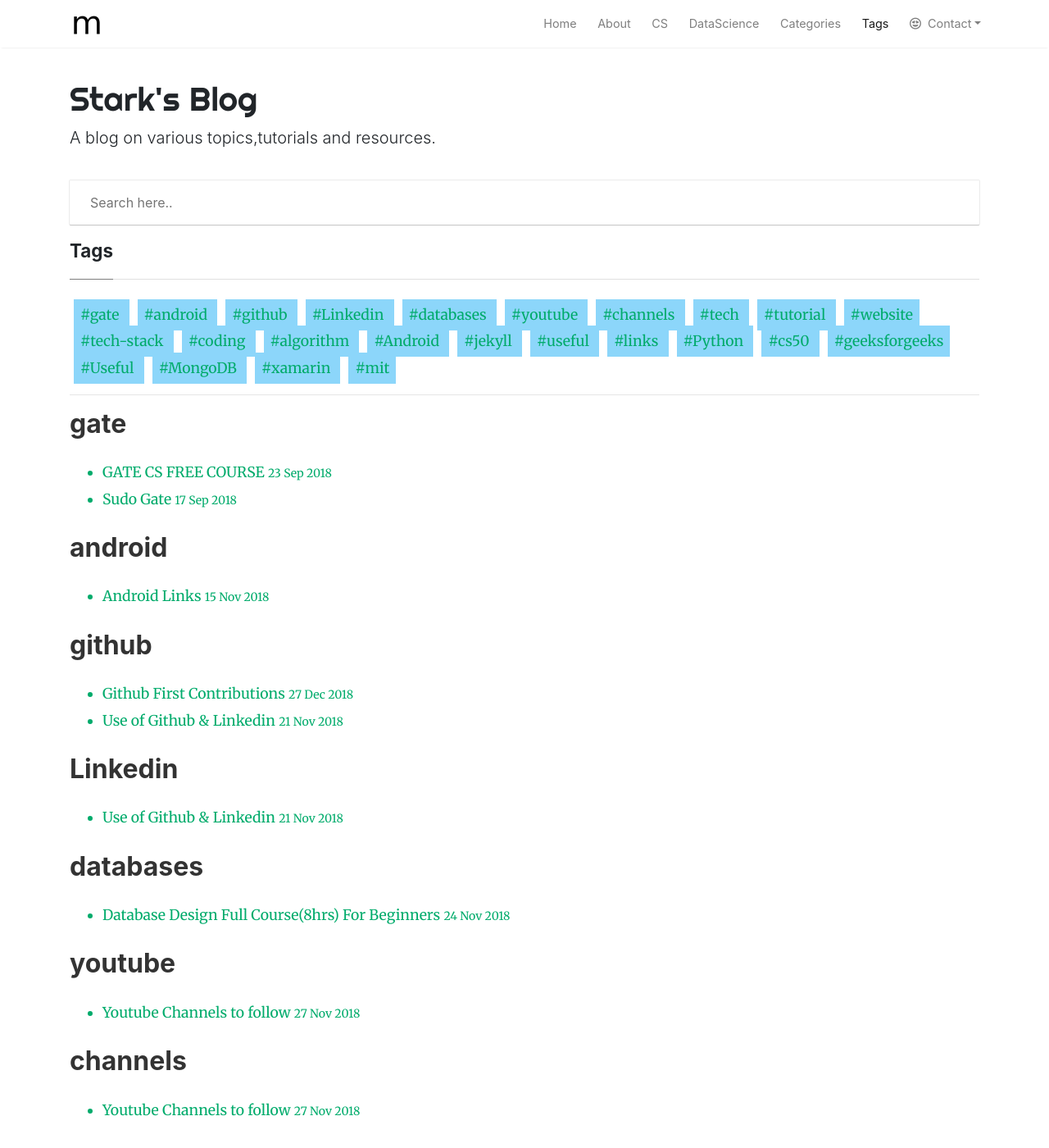
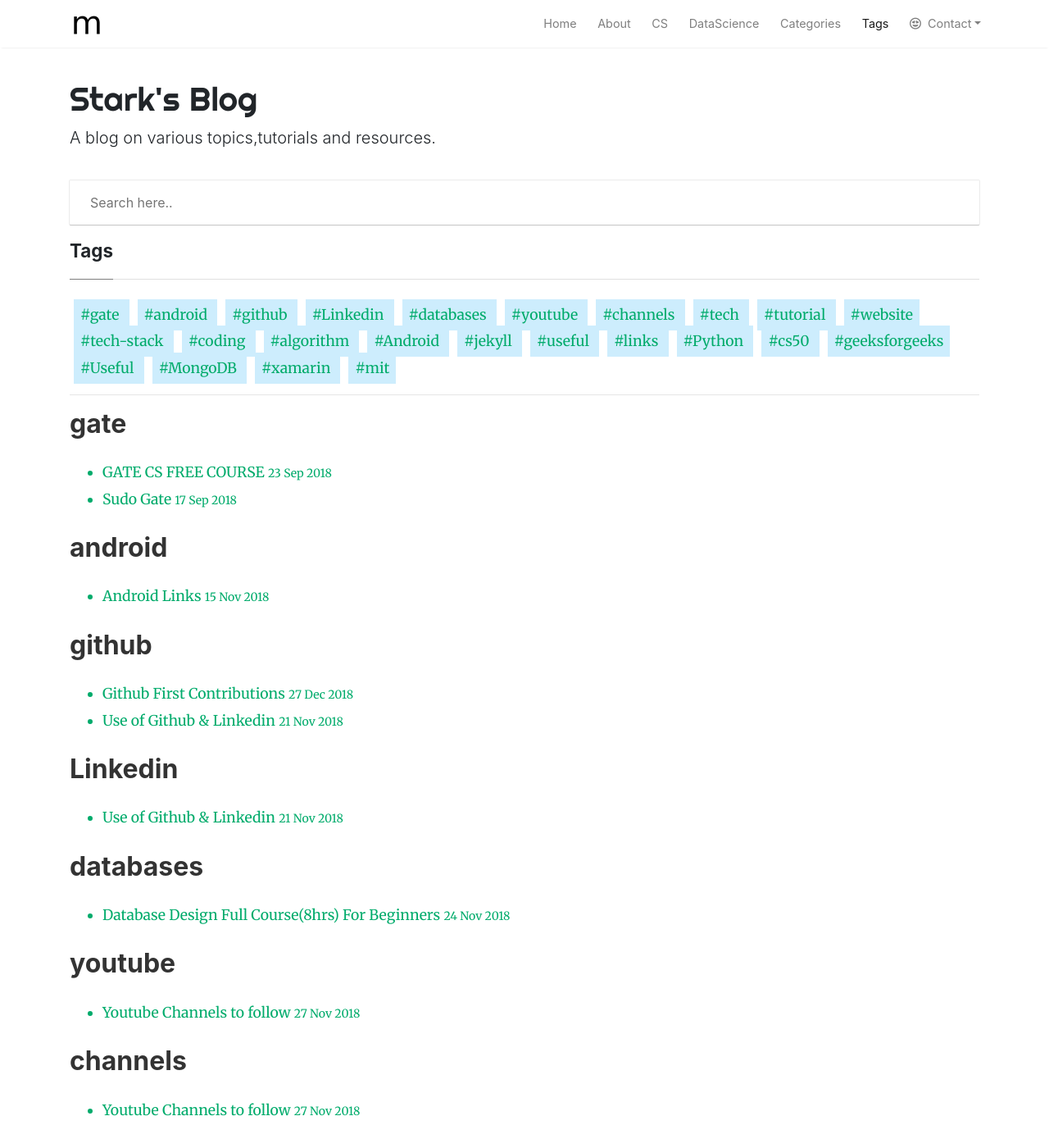
Before and after one commit to StarkSources/myblog, a Jekyll site: the page built from tags.html, in a window 1280 px wide and 1400 px high. Shown: the whole window at 82% size. Built offline with Jekyll 4.4.1, drawn with Linux system fonts in a browser that asks for light colours; nearby versions of some CDN libraries; comment, search, counter and statistics services are not loaded.

Commit message:
Update tags.html

```diff
--- a/tags.html
+++ b/tags.html
@@ -6,7 +6,7 @@ title: Tags
   .post-tag{
     padding: 8px;
     margin: 5px;
-    background-color: #8CD6FA;
+    background-color: #CDEDFD;
   }
 </style>
 
```
